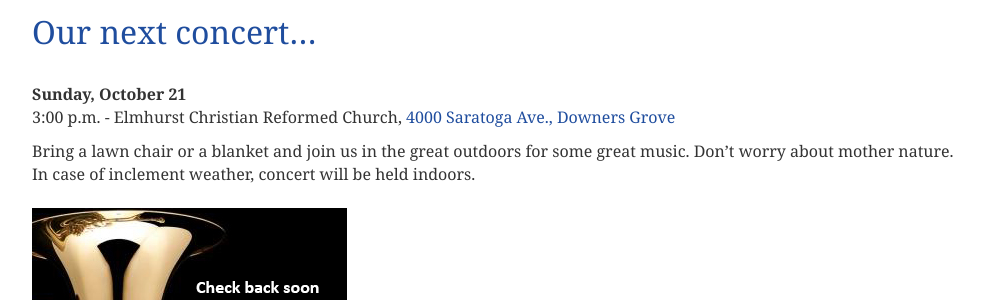
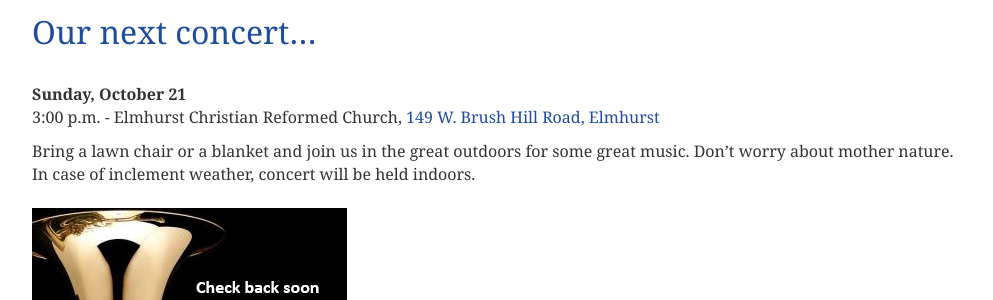
Before and after one commit to americanwindband/americanwindband.github.io, a Jekyll site: the page built from concert-details.md, in a window 1280 px wide. Shown: the part 199-499 px from the top of the page, without its empty margins (143-1136 px from the left). Built offline with Jekyll 4.4.1, drawn with Linux system fonts in a browser that asks for light colours.

Commit message:
Update concert-details.md

```diff
--- a/concert-details.md
+++ b/concert-details.md
@@ -5,7 +5,7 @@ layout: page-12
 
 <h1>Our next concert…</h1>
 
- <br /><strong>Sunday, October 21</strong><br />3:00 p.m. - Elmhurst Christian Reformed Church, <a href="https://www.google.com/maps/dir/''/4000+Saratoga+Ave,+Downers+Grove,+IL+60515/@41.8136354,-88.1557828,12z/data=!4m8!4m7!1m0!1m5!1m1!1s0x880e51fcb71f0ff9:0xb2103f9dcdce9da1!2m2!1d-88.0157051!2d41.8136567" target="new">4000 Saratoga Ave., Downers Grove</a><br/>
+ <br /><strong>Sunday, October 21</strong><br />3:00 p.m. - Elmhurst Christian Reformed Church, <a href="https://goo.gl/maps/R6bzZrmuCqm" target="new">149 W. Brush Hill Road, Elmhurst</a><br/>
 
 Bring a lawn chair or a blanket and join us in the great outdoors for some great music.  Don’t worry about mother nature.  In case of inclement weather, concert will be held indoors.<br  />
                         <br/><img src="images/awb-poster-coming-soon-01.jpg" width="315" height="405" alt=""/>
```
